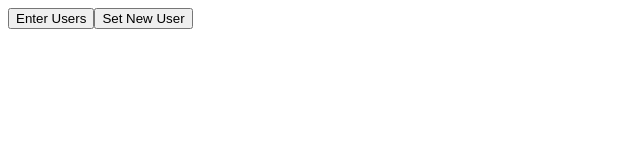
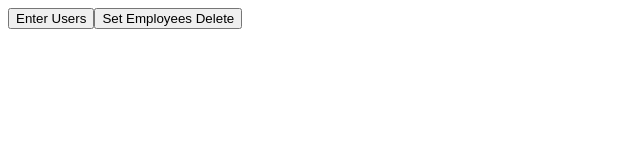
Before and after one commit to FatimaPaul/practice_recoil_saga_css, a React (Vite) app: page / in a window 1280 px wide. Shown: the top 160 px of the page, without its empty margins (0-640 px from the left). Built offline with nearby package versions, Linux system fonts and the light colour scheme.

Commit message:
changes in the first button of feat/btn-delete

```diff
--- a/src/components/userList.jsx
+++ b/src/components/userList.jsx
@@ -20,7 +20,7 @@ export default function UserList() {
   return (
     <>
       <button onClick={handleEnterUsers}>Enter Users</button>
-      <button>Set New User</button>
+      <button>Set Employees Delete</button>
       <ol>
         {users.map((user) => (
           <li key={user.id}>{user.firstName}</li>
```
